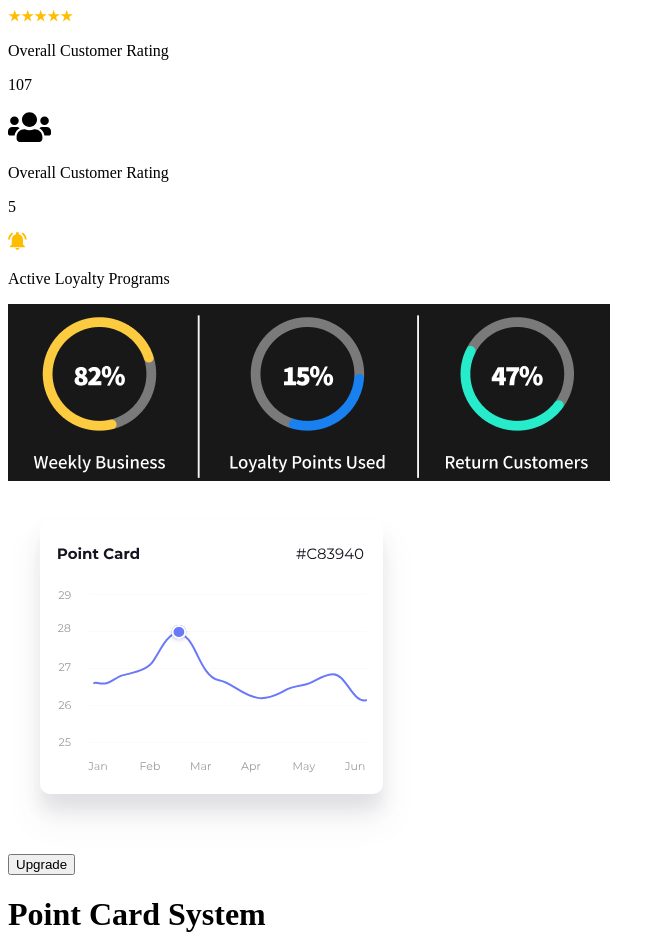
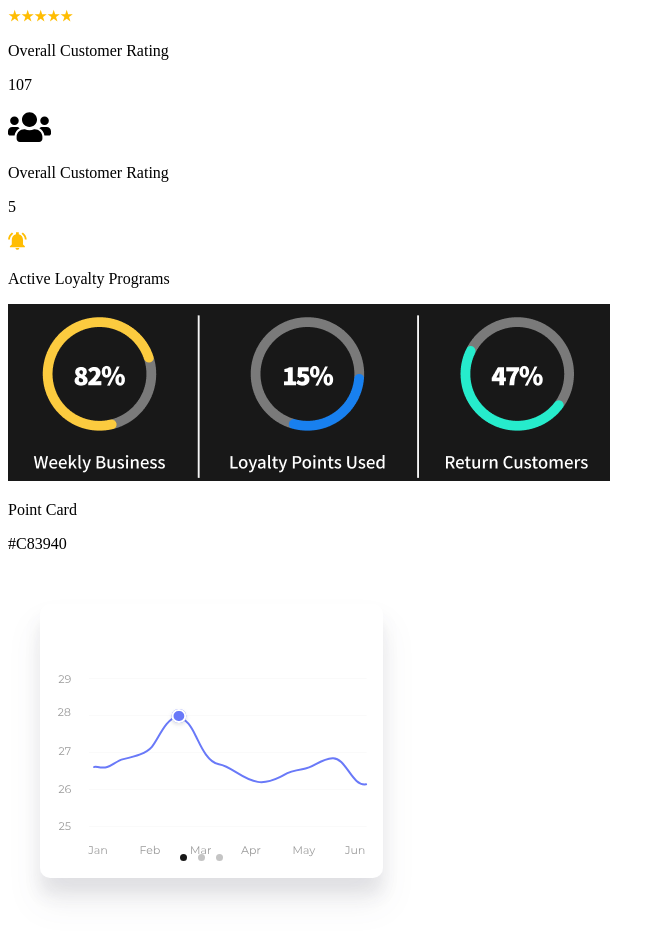
Before and after one commit to vibrentcarey/industry_project, a Next.js app: page / in a window 1280 px wide. Shown: the top 936 px of the page, without its empty margins (0-665 px from the left). Built offline with nearby package versions, Linux system fonts and the light colour scheme.

Commit message:
add main chart to home page

```diff
--- a/components/CTAButton.tsx
+++ b/components/CTAButton.tsx
@@ -4,15 +4,15 @@ export type ButtonType = React.HTMLAttributes<HTMLButtonElement>;
 
 interface Props {
 	add?: boolean;
-	yellow: boolean;
+	yellow?: boolean;
 	children: React.ReactNode;
-	primary: boolean;
+	primary?: boolean;
 }
 
 export default function CTAButton({
 	add,
-	yellow = false,
-	primary = false,
+	yellow,
+	primary,
 	children,
 	...props
 }: Props & ButtonType) {
@@ -23,7 +23,9 @@ export default function CTAButton({
 				primary && "bg-primaryBlack text-white border-2 border-black"
 			} ${yellow && "bg-primaryYellow"} ${
 				add && "border-2 border-black"
-			} py-2 rounded-lg shadow-xl font-bold text-lg w-full mt-4 max-w-screen-sm`}
+			} py-2 rounded-lg shadow-xl font-bold text-lg w-full mt-4 max-w-screen-sm ${
+				props.className
+			}`}
 		>
 			{children}
 		</button>
--- a/components/Stats.tsx
+++ b/components/Stats.tsx
@@ -15,7 +15,7 @@ export default function Stats() {
 				<img className="h-10" src="./ep_data-analysis.svg" />
 				<p className="text-white text-xs">Weekly Business</p>
 			</div> */}
-			<img  className="h-28" src="./charts.png" />
+			<img className="h-28" src="./charts.png" />
 		</div>
 	);
 }
--- a/pages/index.tsx
+++ b/pages/index.tsx
@@ -29,9 +29,13 @@ export default function Home() {
 			</div>
 			<Stats />
 			<div className="w-full relative">
-				<img className="" src="./Chart 02.svg" />
+				<p className="absolute top-12 left-12 font-bold z-10">Point Card</p>
+				<p className="absolute top-12 right-14  z-10">#C83940</p>
+				<img className="opacity-20" src="./Chart 3.svg" />
 			</div>
-			<CTAButton yellow>Upgrade</CTAButton>
+			<CTAButton className="-mt-8" yellow>
+				Upgrade
+			</CTAButton>
 			<div className="flex justify-between flex-wrap gap-4">
 				<LoyaltyCard
 					title="Point Card System"
```
Also changed, not shown: public/Chart 3.svg (added).
